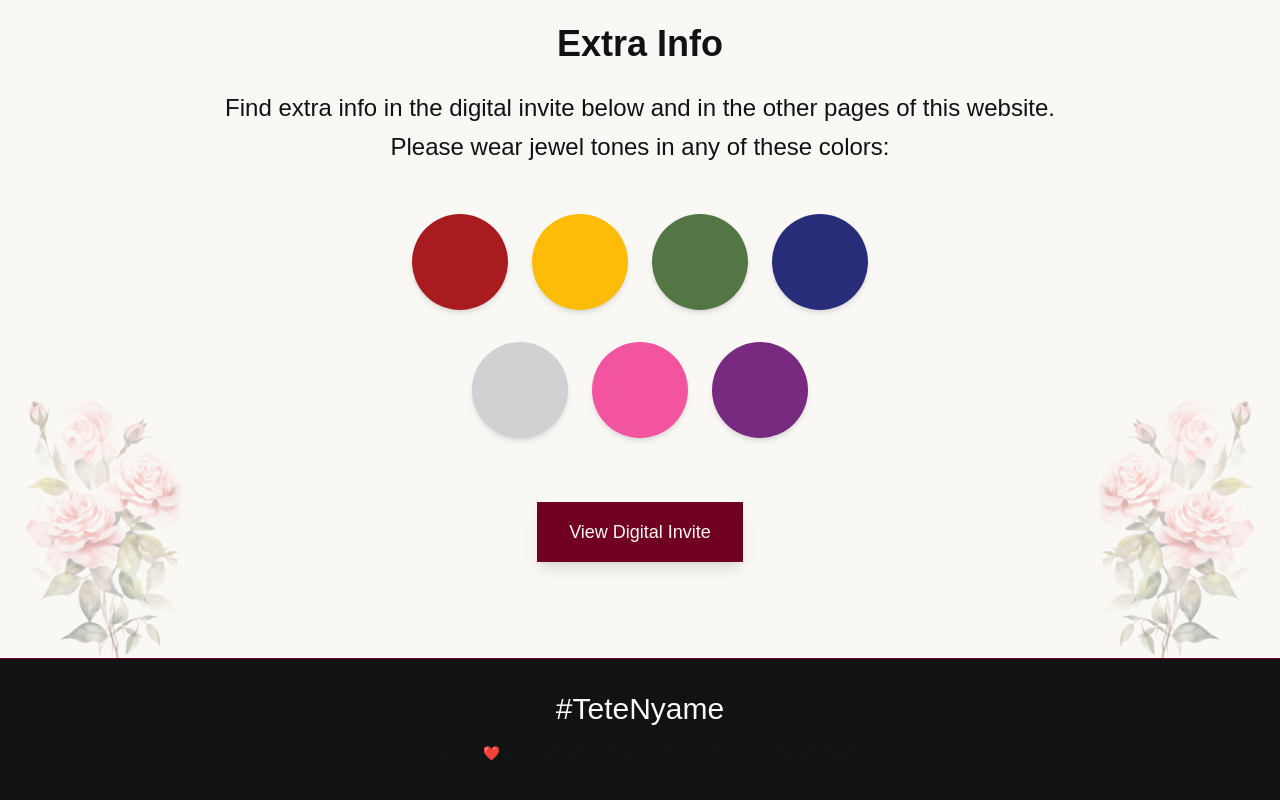
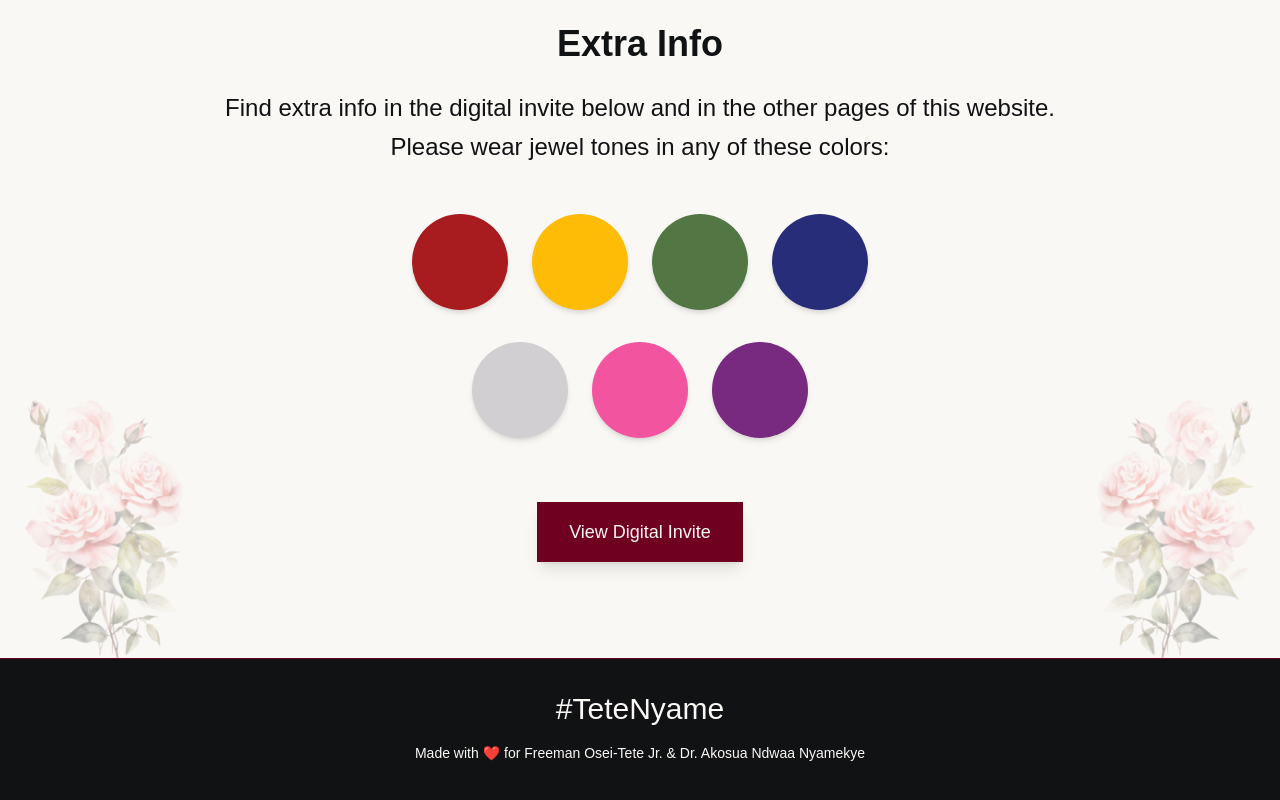
Before and after one commit to this-is-judith/freeman-jr-weds-akosua, a Next.js app: page / in a window 1280 px wide. Shown: the part 3546-4346 px from the top of the page. Built offline with nearby package versions, Linux system fonts and the light colour scheme; a web font is replaced by a local one.

Commit message:
Bug fixes

```diff
--- a/src/app/layout.tsx
+++ b/src/app/layout.tsx
@@ -95,7 +95,7 @@
           <div className="max-w-6xl mx-auto px-4">
             <p className="text-3xl text-off-white mb-4">#TeteNyame</p>
 
-            <p className="text-sm mb-4">
+            <p className="text-sm text-off-white mb-4">
               Made with ❤️ for Freeman Osei-Tete Jr. & Dr. Akosua Ndwaa Nyamekye
             </p>
           </div>
```
